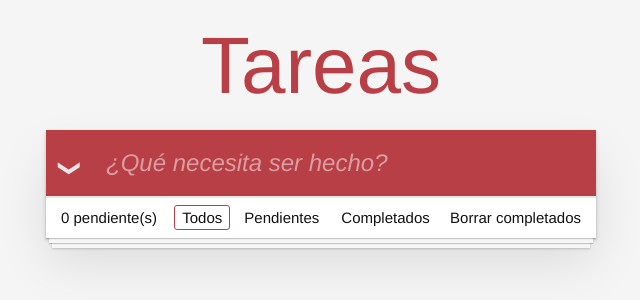
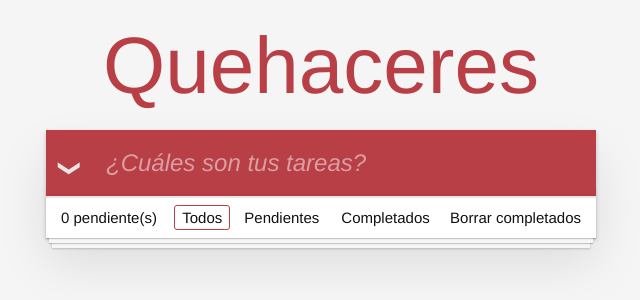
Before and after one commit to jmrtno/app-tareas, a website with bundled scripts: page docs/index.html in a window 1280 px wide. Shown: the whole page, without its empty margins (319-959 px from the left). Built offline with nearby package versions, Linux system fonts and the light colour scheme.

Commit message:
docs nuevos

```diff
--- a/docs/index.html
+++ b/docs/index.html
@@ -1 +1 @@
-<!doctype html><html lang="en"><head><meta charset="utf-8"><meta name="viewport" content="width=device-width,initial-scale=1"><title>Template • TodoMVC</title><script defer="defer" src="main.00dffe16f67f6184ecea.js"></script><link href="main.00dffe16f67f6184ecea.css" rel="stylesheet"></head><body><section class="todoapp"><header class="header"><h1>Tareas</h1><input class="new-todo" placeholder="¿Qué necesita ser hecho?" autofocus></header><section class="main"><input id="toggle-all" class="toggle-all" type="checkbox"> <label for="toggle-all">Mark all as complete</label><ul class="todo-list"></ul></section><footer class="footer"><span class="todo-count"><strong>0</strong> pendiente(s)</span><ul class="filters"><li><a class="selected filtro" href="#/">Todos</a></li><li><a class="filtro" href="#/active">Pendientes</a></li><li><a class="filtro" href="#/completed">Completados</a></li></ul><button class="clear-completed">Borrar completados</button></footer></section><footer class="info"></footer></body></html>
+<!doctype html><html lang="en"><head><meta charset="utf-8"><meta name="viewport" content="width=device-width,initial-scale=1"><title>Quehaceres</title><script defer="defer" src="main.829ee74989e572575d24.js"></script><link href="main.829ee74989e572575d24.css" rel="stylesheet"></head><body><section class="todoapp"><header class="header"><h1>Quehaceres</h1><input class="new-todo" placeholder="¿Cuáles son tus tareas?" autofocus></header><section class="main"><input id="toggle-all" class="toggle-all" type="checkbox"> <label for="toggle-all">Mark all as complete</label><ul class="todo-list"></ul></section><footer class="footer"><span class="todo-count"><strong>0</strong> pendiente(s)</span><ul class="filters"><li><a class="selected filtro" href="#/">Todos</a></li><li><a class="filtro" href="#/active">Pendientes</a></li><li><a class="filtro" href="#/completed">Completados</a></li></ul><button class="clear-completed">Borrar completados</button></footer></section><footer class="info"></footer></body></html>
```
Also changed, not shown: 4 other files.
